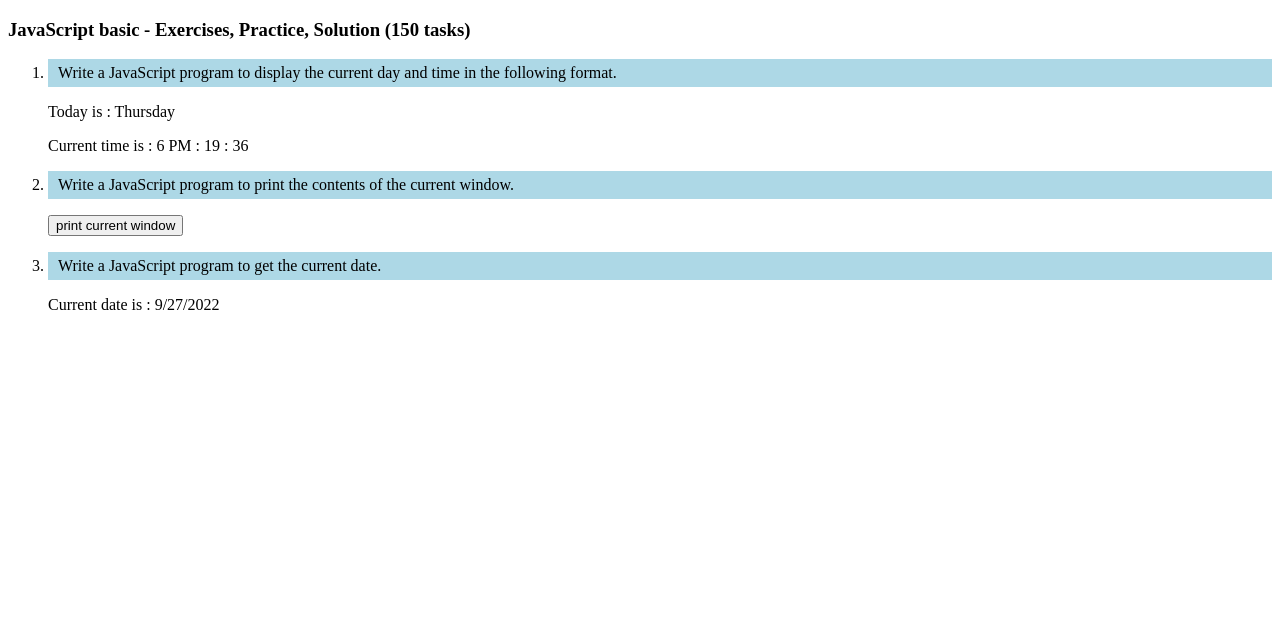
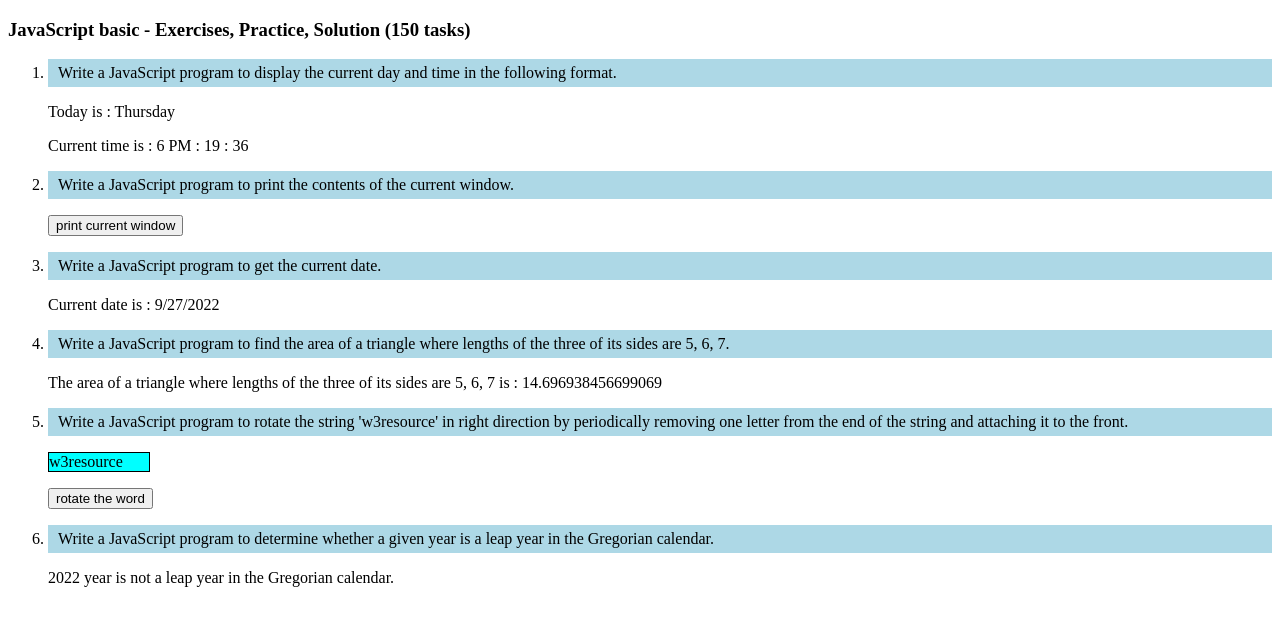
Before and after one commit to Dina2703/JS-challenges-w3resource, a plain HTML site: page index.html in a window 1280 px wide. Drawn offline with Linux system fonts and the light colour scheme.

Commit message:
tasks #4-6

```diff
--- a/index.html
+++ b/index.html
@@ -9,23 +9,53 @@
   </head>
   <body>
     <h3>JavaScript basic - Exercises, Practice, Solution (150 tasks)</h3>
-  <ol><li>
-	 <p class='task'
-		 >Write a JavaScript program to display the current day and time in the following format.</p>
-	<p id='weekday'></p>
-	<p id='time'></p>
+    <ol>
+      <li>
+        <p class="task">
+          Write a JavaScript program to display the current day and time in the
+          following format.
+        </p>
+        <p id="weekday"></p>
+        <p id="time"></p>
       </li>
       <li>
-		<p class='task'
-			>Write a JavaScript program to print the contents of the current window. </p>
-		<button id='print'>print current window</button>
+        <p class="task">
+          Write a JavaScript program to print the contents of the current
+          window.
+        </p>
+        <button id="print">print current window</button>
       </li>
       <li>
-		<p class='task'
-			>Write a JavaScript program to get the current date.  </p>
-		<p id='current-date'></p>
+        <p class="task">Write a JavaScript program to get the current date.</p>
+        <p id="current-date"></p>
       </li>
 
+      <li>
+        <p class="task">
+          Write a JavaScript program to find the area of a triangle where
+          lengths of the three of its sides are 5, 6, 7.
+        </p>
+        <p id="area-triangle"></p>
+      </li>
+      <li>
+        <p class="task">
+          Write a JavaScript program to rotate the string 'w3resource' in right
+          direction by periodically removing one letter from the end of the
+          string and attaching it to the front.
+        </p>
+        <p id="rotate-word">w3resource</p>
+        <button id="rotateBtn">rotate the word</button>
+      </li>
+      <li>
+        <p class="task">
+          Write a JavaScript program to determine whether a given year is a leap
+          year in the Gregorian calendar.
+        </p>
+        <p id="leap-year">
+          <span id="now"></span> year is <span id="leapAnswer"></span> a leap
+          year in the Gregorian calendar.
+        </p>
+      </li>
     </ol>
     <script src="script.js"></script>
   </body>
--- a/script.js
+++ b/script.js
@@ -18,13 +18,13 @@ let day = weekdayList[date.getDay()];
 weekday.innerText = "Today is : " + day;
 let h = date.getHours();
 let m = date.getMinutes();
-let s = date.getSeconds();
+let sec = date.getSeconds();
 console.log(h);
 
 let suffix = h >= 12 ? " PM " : " AM ";
 h = h >= 12 ? h - 12 : h;
 if (h === 0 && suffix === " PM ") {
-  if ((m === 0) & (s === 0)) {
+  if ((m === 0) & (sec === 0)) {
     h = 12;
     suffix = " Noon";
   } else {
@@ -33,7 +33,7 @@ if (h === 0 && suffix === " PM ") {
   }
 }
 if (h === 0 && suffix === " AM ") {
-  if (m === 0 && s === 0) {
+  if (m === 0 && sec === 0) {
     h = 12;
     suffix = "Midhight";
   } else {
@@ -42,7 +42,7 @@ if (h === 0 && suffix === " AM ") {
   }
 }
 
-time.innerText = "Current time is : " + h + suffix + " : " + m + " : " + s;
+time.innerText = "Current time is : " + h + suffix + " : " + m + " : " + sec;
 
 //task - 2
 const printBtn = document.getElementById("print");
@@ -58,3 +58,50 @@ let currentYear = date.getFullYear();
 
 currentDateParagraph.innerText =
   "Current date is : " + currentMonth + "/" + currentDay + "/" + currentYear;
+
+//task-3
+const areaTriangleParag = document.getElementById("area-triangle");
+
+let side1 = 5;
+let side2 = 6;
+let side3 = 7;
+
+//s - for semiPerimeter
+let s = (side1 + side2 + side3) / 2;
+console.log(s);
+var area = Math.sqrt(s * ((s - side1) * (s - side2) * (s - side3)));
+
+areaTriangleParag.innerText =
+  "The area of a triangle where lengths of the three of its sides are 5, 6, 7 is : " +
+  area;
+
+//task -5
+
+const rotateBtn = document.getElementById("rotateBtn");
+// const el = document.getElementById("rotate-word");
+// console.log(el);
+
+function animate_string(id) {
+  var element = document.getElementById(id);
+  var textNode = element.childNodes[0]; // assuming no other children
+  console.log(textNode);
+  var text = textNode.data;
+  console.log(text.length);
+  setInterval(function () {
+    text = text[text.length - 1] + text.substring(0, text.length - 1);
+    textNode.data = text;
+  }, 300);
+}
+rotateBtn.addEventListener("click", () => animate_string("rotate-word"));
+
+//task - 6
+
+const currentYearParag = document.getElementById("now");
+const isLeapYear = document.getElementById("leapAnswer");
+
+function leapYear(year) {
+  return year % 100 === 0 ? year % 400 === 0 : year % 4 === 0;
+}
+
+currentYearParag.innerText = currentYear;
+isLeapYear.innerText = leapYear(currentYearParag) ? " " : " not";
--- a/style.css
+++ b/style.css
@@ -2,3 +2,9 @@
   background-color: lightblue;
   padding: 5px 10px;
 }
+
+#rotate-word {
+  border: 1px solid black;
+  width: 100px;
+  background-color: aqua;
+}
```
Lines whose indentation alone changed are shown as unchanged.
